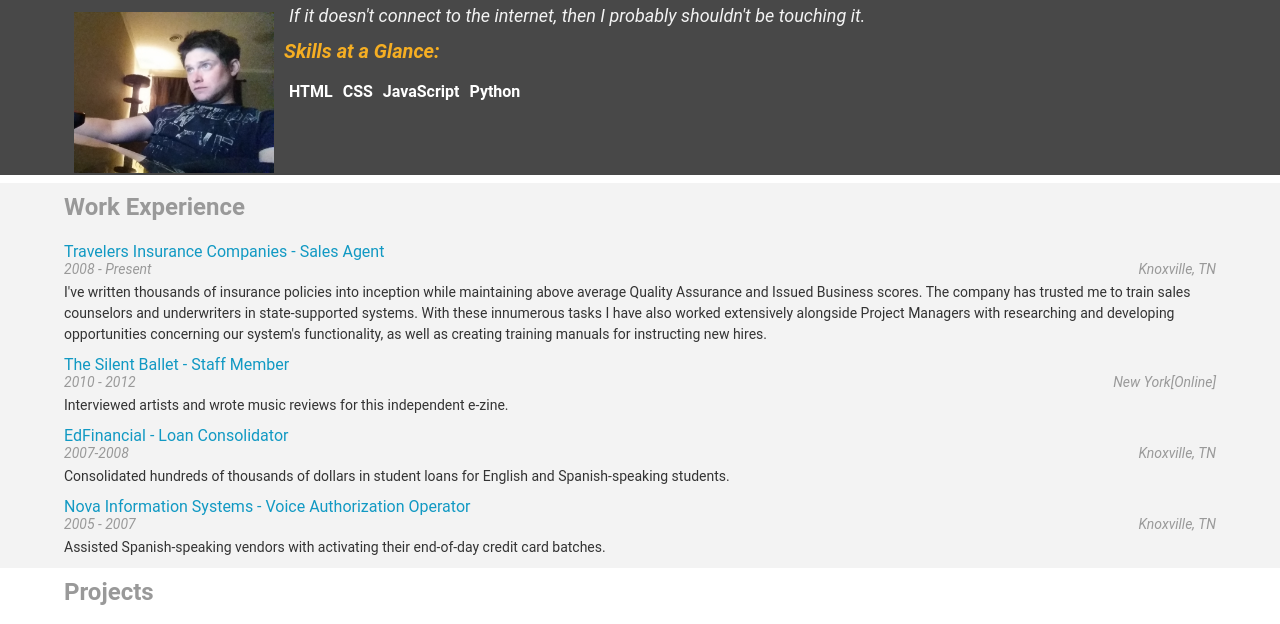
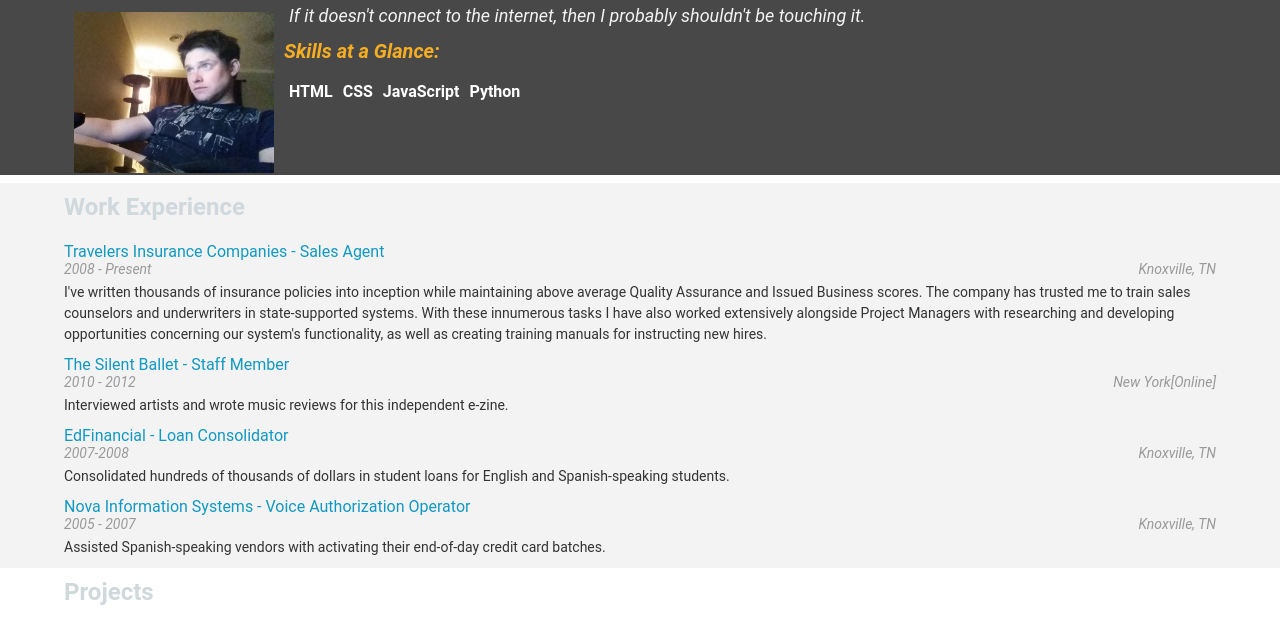
Before and after one commit to unhombremuyhonrado/Udacity-P2, a plain HTML site: page index.html in a window 1280 px wide. Shown: the part 151-775 px from the top of the page. Drawn offline with Linux system fonts and the light colour scheme; some packages are replaced by stand-ins of ours.

Commit message:
Update style.css

```diff
--- a/css/style.css
+++ b/css/style.css
@@ -46,7 +46,7 @@ h2 {
 
   font-size: 24px;
 
-  color: #999999;
+  color: #cfd8dc;
 
   line-height: 29px;
 
```
